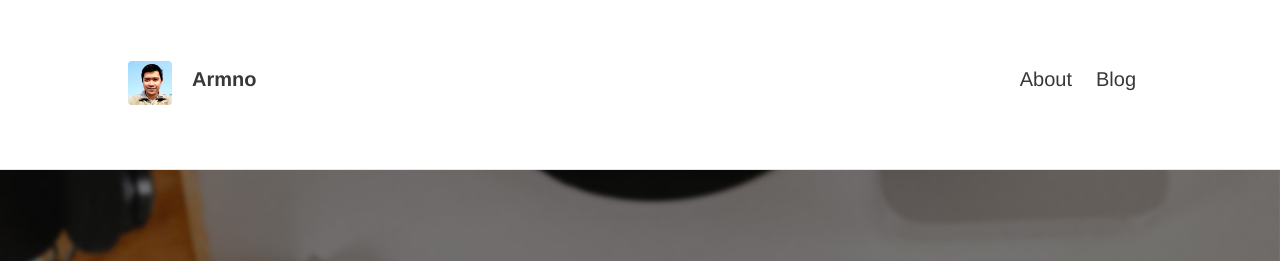
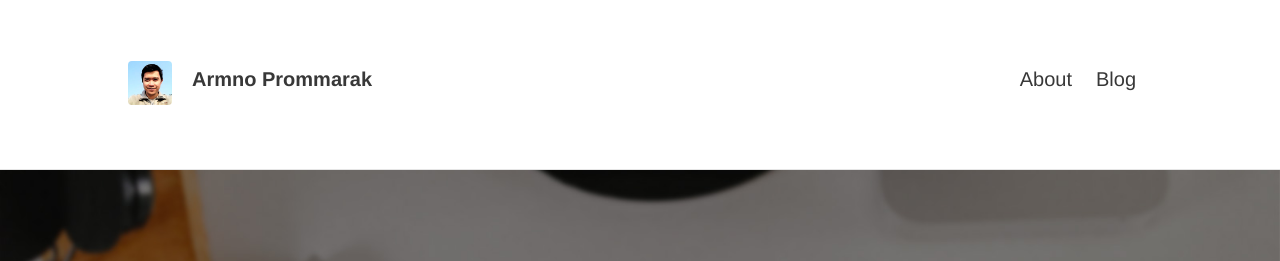
Before and after one commit to armno/armno.github.io, a Jekyll site: the page built from index.html, in a window 1280 px wide and 900 px high. Shown: the top 261 px of the window. Built offline with Jekyll 4.4.1, drawn with Linux system fonts in a browser that asks for light colours; the list of posts is cut into pages by our own code.

Commit message:
use my full name for page title

```diff
--- a/_config.yml
+++ b/_config.yml
@@ -7,10 +7,10 @@ permalink: /:year/:month/:day/:title
 # THEME-SPECIFIC CONFIGURATION
 theme:
   # Meta
-  title: "Armno"
+  title: "Armno Prommarak"
   avatar: https://armno.github.io/img/me.jpg
   gravatar: # Email MD5 hash
-  description: "A nerdy web developer, Chiang Mai, Thailand." # used by search engines
+  description: "A nerdy web developer, Chiang Mai, Thailand." # used by search engines, hopefully
 
   # Header and footer text
   header_text_feature_image: "img/home-featured.jpg"
--- a/_includes/head.html
+++ b/_includes/head.html
@@ -17,7 +17,7 @@ i'm @armno on twitter and github (and maybe anywhere else).
 -->
 <head>
   <meta charset="utf-8">
-  <title>{% if page.title %}{{ page.title }} |{% endif %} {{ site.theme.title }}</title>
+  <title>{% if page.title %}{{ page.title }} | {% endif %} {{ site.theme.title }}</title>
   <meta name="description" content="{% if page.excerpt %}{{ page.excerpt | strip_html | strip_newlines | truncate: 160 }}{% else %}{{ site.theme.description }}{% endif %}">
   <meta name="viewport" content="width=device-width, initial-scale=1">
   <meta http-equiv="X-Frame-Options" content="sameorigin">
```
